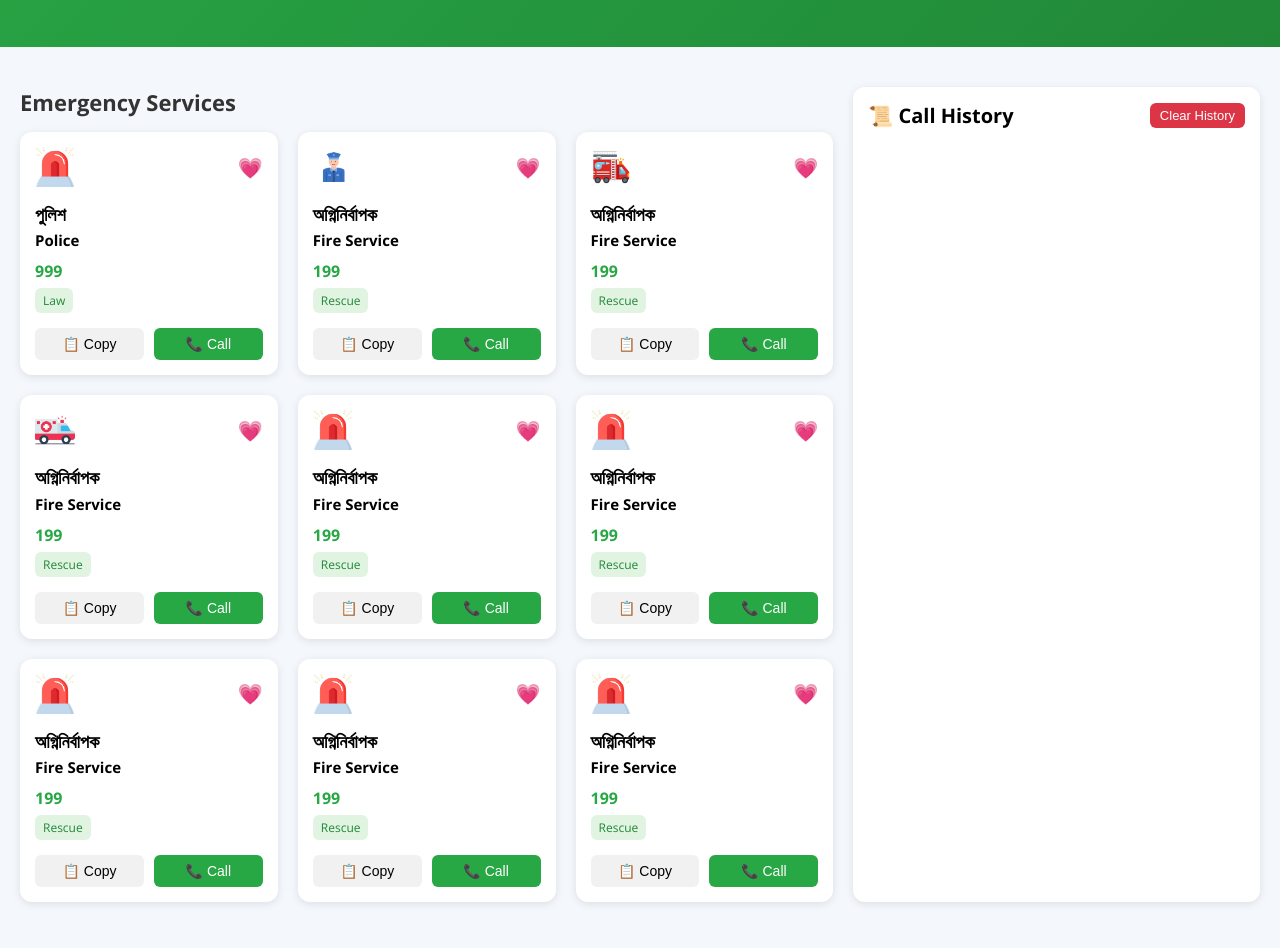
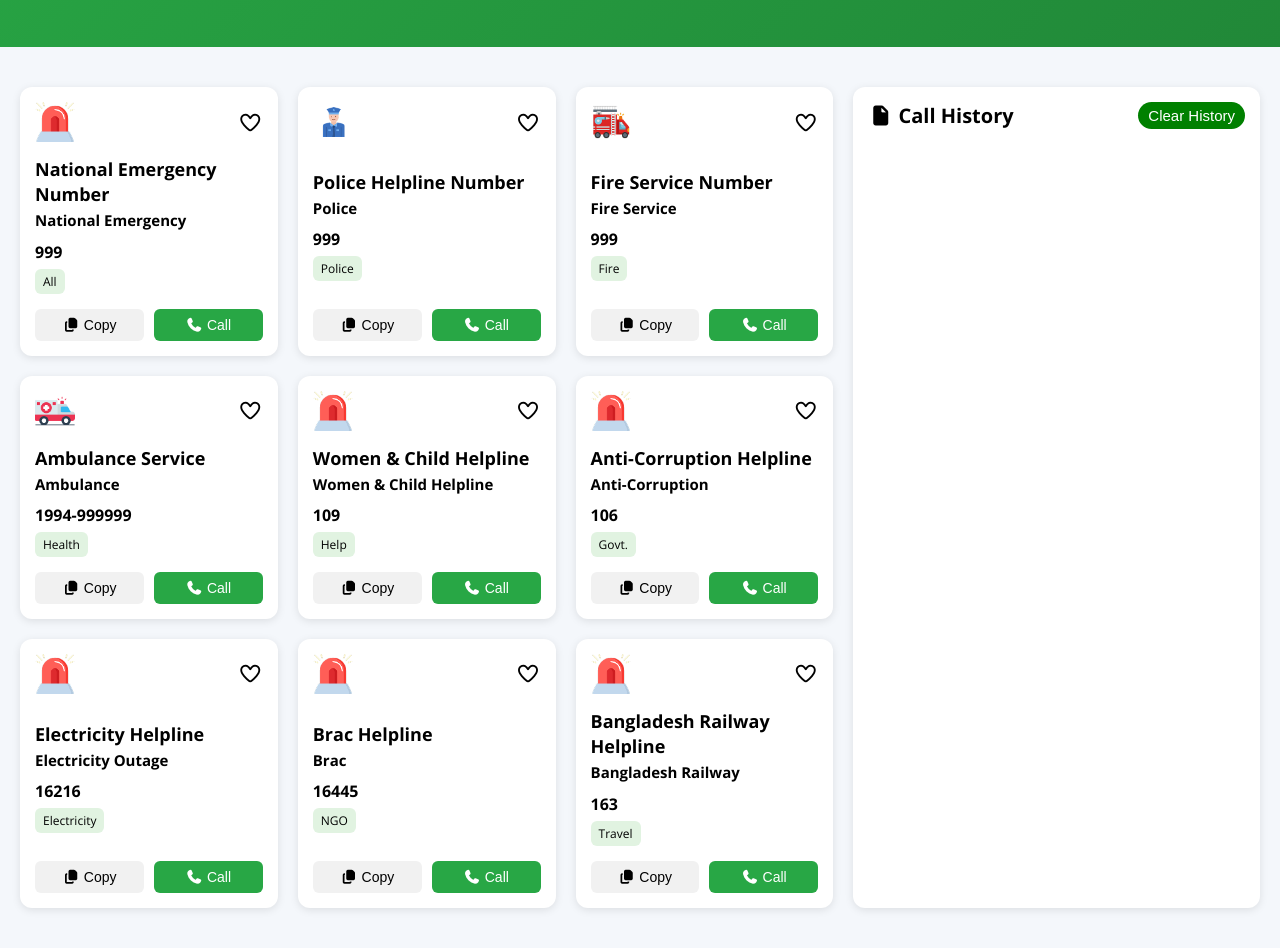
Before and after one commit to Abid00994/Main-assin, a plain HTML site: page index.html in a window 1280 px wide. Shown: the part 361-1309 px from the top of the page. Drawn offline with nearby package versions, Linux system fonts and the light colour scheme; a web font is replaced by a local one.

Commit message:
commit-2

```diff
--- a/index.html
+++ b/index.html
@@ -51,159 +51,160 @@
 
     <!-- Card Section -->
     <section class="card-section">
-      <h2>Emergency Services</h2>
       <div class="card-grid">
 
-        <!-- Example Card -->
+        <!-- Card 1 -->
         <div class="card">
           <div class="card-header">
             <img src="assets/emergency.png" alt="service" class="card-icon">
-            <span class="heart" onclick="increaseHeart()">💗</span>
+            <span class="heart" onclick="increaseHeart()"><i class="fa-regular fa-heart"></i></span>
           </div>
           <div class="card-body">
-            <h3>পুলিশ <br><small>Police</small></h3>
+            <h3>National Emergency Number <br><small>National Emergency</small></h3>
             <p class="number">999</p>
-            <span class="badge">Law</span>
+            <span class="badge">All</span>
           </div>
           <div class="card-footer">
-            <button class="btn copy-btn" onclick="copyNumber('999', 'Police')">📋 Copy</button>
-            <button class="btn call-btn" onclick="makeCall('Police', '999')">📞 Call</button>
+            <button class="btn copy-btn" onclick="copyNumber('999', 'National Emergency')"><i class="fa-solid fa-copy"></i> Copy</button>
+            <button class="btn call-btn" onclick="makeCall('National Emergency', '999')"><i class="fa-solid fa-phone"></i> Call</button>
           </div>
         </div>
 
-        <!-- Repeat 5+ more cards -->
+        <!-- card 2 -->
         <div class="card">
           <div class="card-header">
             <img src="assets/police.png" alt="service" class="card-icon">
-            <span class="heart" onclick="increaseHeart()">💗</span>
+            <span class="heart" onclick="increaseHeart()"><i class="fa-regular fa-heart"></i></span>
           </div>
           <div class="card-body">
-            <h3>অগ্নিনির্বাপক <br><small>Fire Service</small></h3>
-            <p class="number">199</p>
-            <span class="badge">Rescue</span>
+            <h3>Police Helpline Number <br><small>Police</small></h3>
+            <p class="number">999</p>
+            <span class="badge">Police</span>
           </div>
           <div class="card-footer">
-            <button class="btn copy-btn" onclick="copyNumber('199', 'Fire Service')">📋 Copy</button>
-            <button class="btn call-btn" onclick="makeCall('Fire Service', '199')">📞 Call</button>
+            <button class="btn copy-btn" onclick="copyNumber('999', 'Police')"><i class="fa-solid fa-copy"></i> Copy</button>
+            <button class="btn call-btn" onclick="makeCall('Police', '999')"><i class="fa-solid fa-phone"></i> Call</button>
+          </div>
+        </div>
+
+        <!-- card 3 -->
+         <div class="card">
+          <div class="card-header">
+            <img src="assets/fire-service.png" alt="service" class="card-icon">
+            <span class="heart" onclick="increaseHeart()"><i class="fa-regular fa-heart"></i></span>
+          </div>
+          <div class="card-body">
+            <h3>Fire Service Number <br><small>Fire Service</small></h3>
+            <p class="number">999</p>
+            <span class="badge">Fire</span>
+          </div>
+          <div class="card-footer">
+            <button class="btn copy-btn" onclick="copyNumber('999', 'Fire Service')"><i class="fa-solid fa-copy"></i> Copy</button>
+            <button class="btn call-btn" onclick="makeCall('Fire Service', '999')"><i class="fa-solid fa-phone"></i> Call</button>
+          </div>
+        </div>
+
+        <!-- card 4 -->
+         <div class="card">
+          <div class="card-header">
+            <img src="assets/ambulance.png" alt="service" class="card-icon">
+            <span class="heart" onclick="increaseHeart()"><i class="fa-regular fa-heart"></i></span>
+          </div>
+          <div class="card-body">
+            <h3>Ambulance Service <br><small>Ambulance</small></h3>
+            <p class="number">1994-999999</p>
+            <span class="badge">Health</span>
+          </div>
+          <div class="card-footer">
+            <button class="btn copy-btn" onclick="copyNumber('1994-999999', 'Ambulance')"><i class="fa-solid fa-copy"></i> Copy</button>
+            <button class="btn call-btn" onclick="makeCall('Ambulance', '1994-999999')"><i class="fa-solid fa-phone"></i> Call</button>
+          </div>
+        </div>
+
+        <!-- card 5 -->
+         <div class="card">
+          <div class="card-header">
+            <img src="assets/emergency.png" alt="service" class="card-icon">
+            <span class="heart" onclick="increaseHeart()"><i class="fa-regular fa-heart"></i></span>
+          </div>
+          <div class="card-body">
+            <h3>Women & Child Helpline <br><small>Women & Child Helpline</small></h3>
+            <p class="number">109</p>
+            <span class="badge">Help</span>
+          </div>
+          <div class="card-footer">
+            <button class="btn copy-btn" onclick="copyNumber('109', 'Women & Child Helpline')"><i class="fa-solid fa-copy"></i> Copy</button>
+            <button class="btn call-btn" onclick="makeCall('Women & Child Helpline', '109')"><i class="fa-solid fa-phone"></i> Call</button>
           </div>
         </div>
 
 
-         <div class="card">
-          <div class="card-header">
-            <img src="assets/fire-service.png" alt="service" class="card-icon">
-            <span class="heart" onclick="increaseHeart()">💗</span>
-          </div>
-          <div class="card-body">
-            <h3>অগ্নিনির্বাপক <br><small>Fire Service</small></h3>
-            <p class="number">199</p>
-            <span class="badge">Rescue</span>
-          </div>
-          <div class="card-footer">
-            <button class="btn copy-btn" onclick="copyNumber('199', 'Fire Service')">📋 Copy</button>
-            <button class="btn call-btn" onclick="makeCall('Fire Service', '199')">📞 Call</button>
-          </div>
-        </div>
-
-
-         <div class="card">
-          <div class="card-header">
-            <img src="assets/ambulance.png" alt="service" class="card-icon">
-            <span class="heart" onclick="increaseHeart()">💗</span>
-          </div>
-          <div class="card-body">
-            <h3>অগ্নিনির্বাপক <br><small>Fire Service</small></h3>
-            <p class="number">199</p>
-            <span class="badge">Rescue</span>
-          </div>
-          <div class="card-footer">
-            <button class="btn copy-btn" onclick="copyNumber('199', 'Fire Service')">📋 Copy</button>
-            <button class="btn call-btn" onclick="makeCall('Fire Service', '199')">📞 Call</button>
-          </div>
-        </div>
-
-
+        <!-- card 6 -->
          <div class="card">
           <div class="card-header">
             <img src="assets/emergency.png" alt="service" class="card-icon">
-            <span class="heart" onclick="increaseHeart()">💗</span>
+            <span class="heart" onclick="increaseHeart()"><i class="fa-regular fa-heart"></i></span>
           </div>
           <div class="card-body">
-            <h3>অগ্নিনির্বাপক <br><small>Fire Service</small></h3>
-            <p class="number">199</p>
-            <span class="badge">Rescue</span>
+            <h3>Anti-Corruption Helpline <br><small>Anti-Corruption</small></h3>
+            <p class="number">106</p>
+            <span class="badge">Govt.</span>
           </div>
           <div class="card-footer">
-            <button class="btn copy-btn" onclick="copyNumber('199', 'Fire Service')">📋 Copy</button>
-            <button class="btn call-btn" onclick="makeCall('Fire Service', '199')">📞 Call</button>
-          </div>
-        </div>
-
-         <div class="card">
-          <div class="card-header">
-            <img src="assets/emergency.png" alt="service" class="card-icon">
-            <span class="heart" onclick="increaseHeart()">💗</span>
-          </div>
-          <div class="card-body">
-            <h3>অগ্নিনির্বাপক <br><small>Fire Service</small></h3>
-            <p class="number">199</p>
-            <span class="badge">Rescue</span>
-          </div>
-          <div class="card-footer">
-            <button class="btn copy-btn" onclick="copyNumber('199', 'Fire Service')">📋 Copy</button>
-            <button class="btn call-btn" onclick="makeCall('Fire Service', '199')">📞 Call</button>
+            <button class="btn copy-btn" onclick="copyNumber('106', 'Anti-Corruption')"><i class="fa-solid fa-copy"></i> Copy</button>
+            <button class="btn call-btn" onclick="makeCall('Anti-Corruption', '106')"><i class="fa-solid fa-phone"></i> Call</button>
           </div>
 
 
-
+          <!-- card 7 -->
         </div>
          <div class="card">
           <div class="card-header">
             <img src="assets/emergency.png" alt="service" class="card-icon">
-            <span class="heart" onclick="increaseHeart()">💗</span>
+            <span class="heart" onclick="increaseHeart()"><i class="fa-regular fa-heart"></i></span>
           </div>
           <div class="card-body">
-            <h3>অগ্নিনির্বাপক <br><small>Fire Service</small></h3>
-            <p class="number">199</p>
-            <span class="badge">Rescue</span>
+            <h3>Electricity Helpline <br><small>Electricity Outage</small></h3>
+            <p class="number">16216</p>
+            <span class="badge">Electricity</span>
           </div>
           <div class="card-footer">
-            <button class="btn copy-btn" onclick="copyNumber('199', 'Fire Service')">📋 Copy</button>
-            <button class="btn call-btn" onclick="makeCall('Fire Service', '199')">📞 Call</button>
+            <button class="btn copy-btn" onclick="copyNumber('16216', 'Electricity Outage')"><i class="fa-solid fa-copy"></i> Copy</button>
+            <button class="btn call-btn" onclick="makeCall('Electricity Outage', '16216')"><i class="fa-solid fa-phone"></i> Call</button>
           </div>
         </div>
 
-
+        <!-- card 8 -->
          <div class="card">
           <div class="card-header">
             <img src="assets/emergency.png" alt="service" class="card-icon">
-            <span class="heart" onclick="increaseHeart()">💗</span>
+            <span class="heart" onclick="increaseHeart()"><i class="fa-regular fa-heart"></i></span>
           </div>
           <div class="card-body">
-            <h3>অগ্নিনির্বাপক <br><small>Fire Service</small></h3>
-            <p class="number">199</p>
-            <span class="badge">Rescue</span>
+            <h3>Brac Helpline <br><small>Brac</small></h3>
+            <p class="number">16445</p>
+            <span class="badge">NGO</span>
           </div>
           <div class="card-footer">
-            <button class="btn copy-btn" onclick="copyNumber('199', 'Fire Service')">📋 Copy</button>
-            <button class="btn call-btn" onclick="makeCall('Fire Service', '199')">📞 Call</button>
+            <button class="btn copy-btn" onclick="copyNumber('16445', 'Brac')"><i class="fa-solid fa-copy"></i> Copy</button>
+            <button class="btn call-btn" onclick="makeCall('Brac', '16445')"><i class="fa-solid fa-phone"></i> Call</button>
           </div>
         </div>
 
-
+        <!-- card 9 -->
          <div class="card">
           <div class="card-header">
             <img src="assets/emergency.png" alt="service" class="card-icon">
-            <span class="heart" onclick="increaseHeart()">💗</span>
+            <span class="heart" onclick="increaseHeart()"><i class="fa-regular fa-heart"></i></span>
           </div>
           <div class="card-body">
-            <h3>অগ্নিনির্বাপক <br><small>Fire Service</small></h3>
-            <p class="number">199</p>
-            <span class="badge">Rescue</span>
+            <h3>Bangladesh Railway Helpline  <br><small>Bangladesh Railway</small></h3>
+            <p class="number">163</p>
+            <span class="badge">Travel</span>
           </div>
           <div class="card-footer">
-            <button class="btn copy-btn" onclick="copyNumber('199', 'Fire Service')">📋 Copy</button>
-            <button class="btn call-btn" onclick="makeCall('Fire Service', '199')">📞 Call</button>
+            <button class="btn copy-btn" onclick="copyNumber('163', 'Bangladesh Railway')"><i class="fa-solid fa-copy"></i> Copy</button>
+            <button class="btn call-btn" onclick="makeCall('Bangladesh Railway', '163')"><i class="fa-solid fa-phone"></i> Call</button>
           </div>
         </div>
 
@@ -214,9 +215,9 @@
     <!-- History Section -->
     <section class="history-section">
       <div class="history-header">
-        <h2>📜 Call History</h2>
+        <h2><i class="fa-solid fa-file"></i> Call History</h2>
         <button class="clear-btn" onclick="clearHistory()">Clear History</button>
-      </div>
+      </div class="">
       <ul id="historyList"></ul>
     </section>
 
--- a/styles.css
+++ b/styles.css
@@ -310,14 +310,14 @@ body {
 .number {
   font-size: 16px;
   font-weight: bold;
-  color: #28a745;
+  color: black;
 }
 
 .badge {
   display: inline-block;
   padding: 4px 8px;
   background: #e1f3e1;
-  color: #218838;
+  color: black;
   font-size: 12px;
   border-radius: 6px;
   margin-top: 6px;
@@ -369,22 +369,27 @@ body {
 
 .clear-btn {
   padding: 5px 10px;
-  font-size: 13px;
+  font-size: 15px;
   border: none;
-  background: #dc3545;
+  background: green;
   color: white;
-  border-radius: 6px;
+  border-radius: 20px;
   cursor: pointer;
 }
 
 #historyList {
   list-style: none;
-  font-size: 14px;
+  font-size: 20px;
+
 }
 
 #historyList li {
   padding: 6px 0;
   border-bottom: 1px solid #eee;
+  box-shadow: 0 2px 8px rgba(0,0,0,0.1);
+  border-radius: 8px;
+  padding: 10px;
+  margin-bottom: 20px;
 }
 
 /* Responsive */
```
